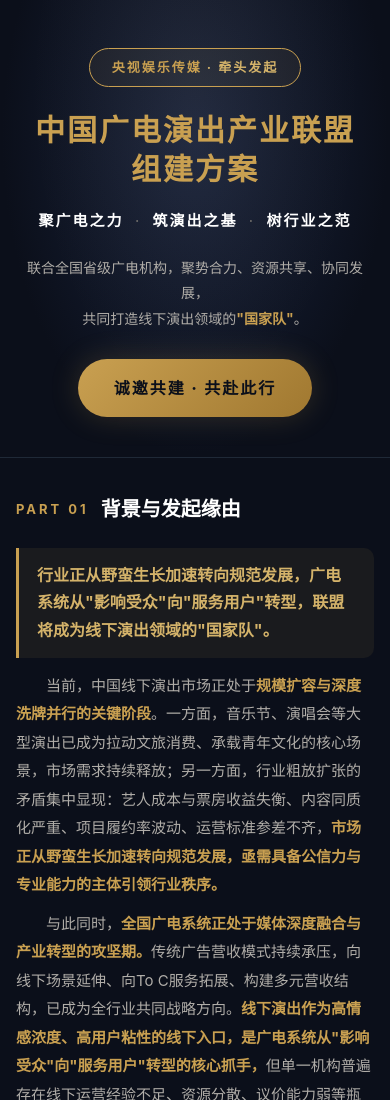
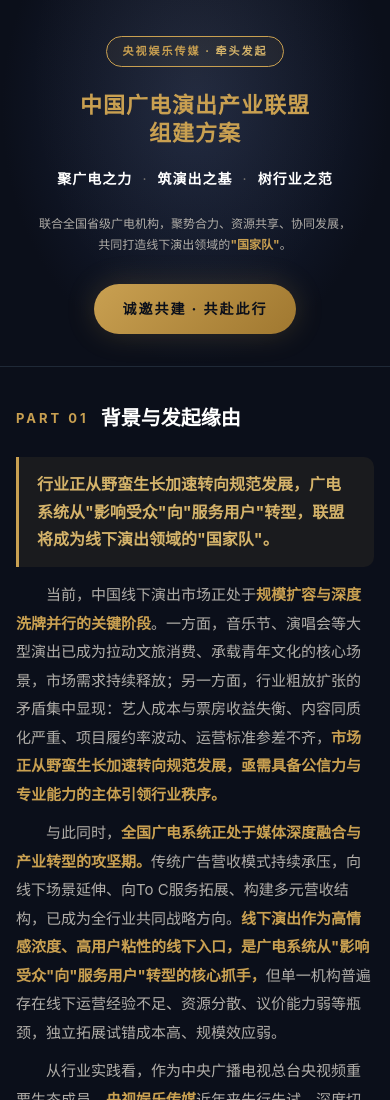
Before and after one commit to sharkwithforest-gif/zhongguo-guangdian-lianmeng, a plain HTML site: page index.html in a window 390 px wide. Shown: the top 1100 px of the page. Drawn offline with Linux system fonts and the light colour scheme.

Commit message:
fix mobile title wrapping

```diff
--- a/index.html
+++ b/index.html
@@ -595,10 +595,13 @@
   /* ================================================================
      移动适配
      ================================================================ */
-  @media (max-width: 400px) {
+  @media (max-width: 420px) {
     .hero h1 { font-size: 22px; letter-spacing: 1px; }
-    .hero .slogan { font-size: 15px; letter-spacing: 2px; }
-    .hero h1 { font-size: 30px; letter-spacing: 2px; }
+    .hero .slogan { font-size: 14px; letter-spacing: 1px; }
+    .hero .subtitle { font-size: 12px; }
+    .hero-badge { font-size: 11px; padding: 4px 16px; }
+    .hero { padding: 36px 16px 32px; }
+    .hero-cta { font-size: 14px; padding: 12px 28px; }
     .cards-4 { grid-template-columns: 1fr 1fr; }
     .org-branches { grid-template-columns: 1fr; }
     .sec-title { font-size: 20px; }
```
